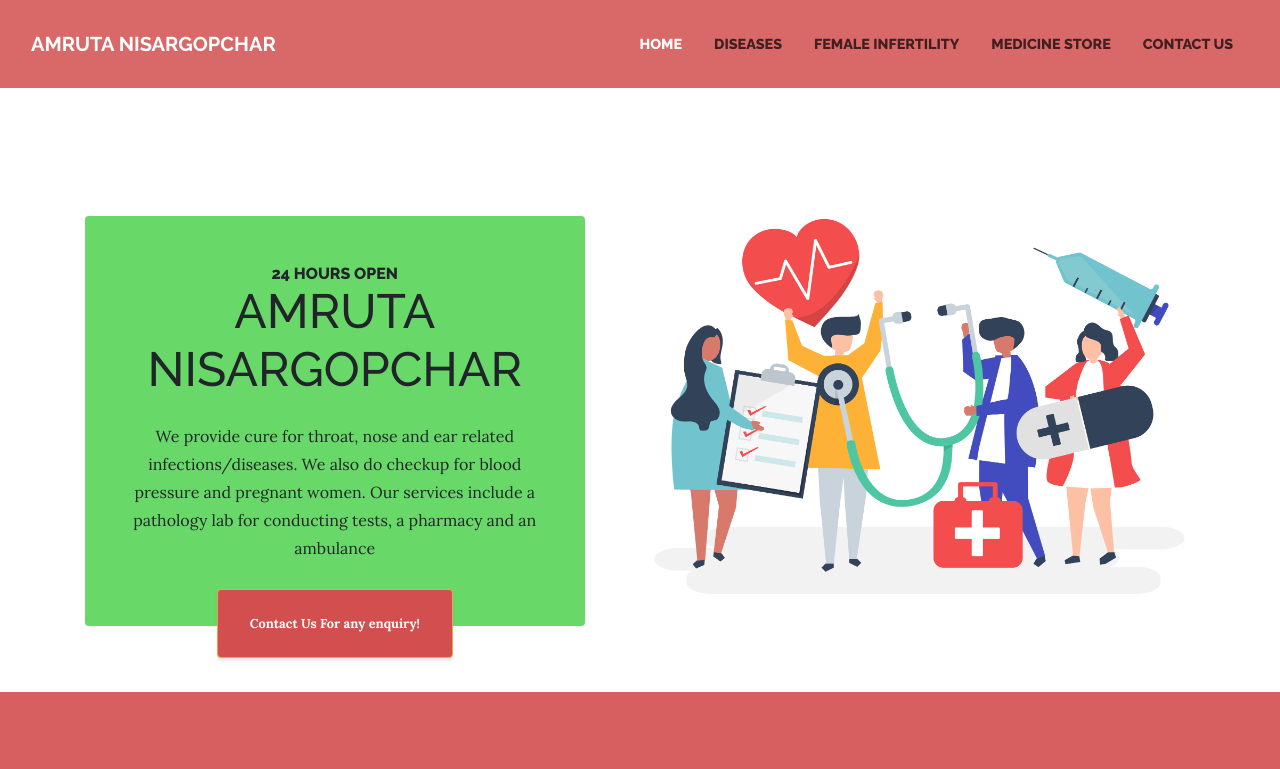
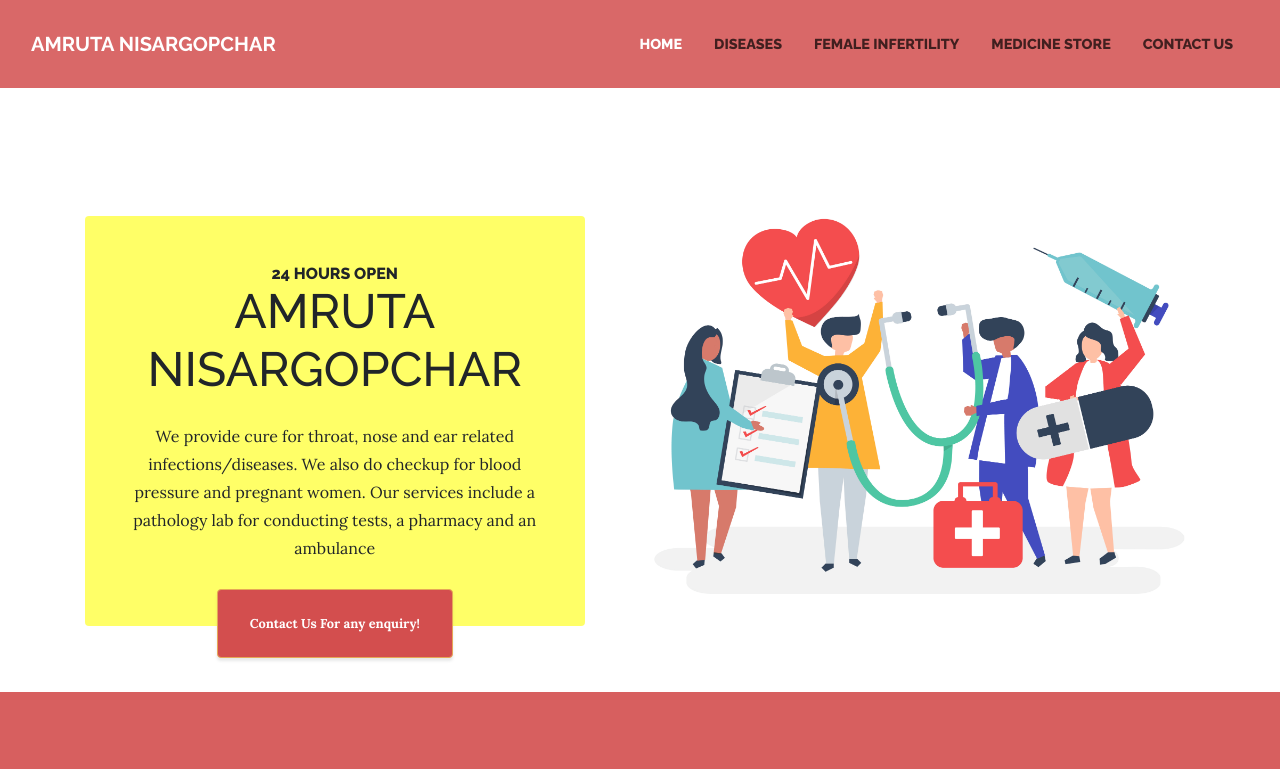
Before and after one commit to abhikrai14/AmrutaHospitalWebsite, a plain HTML site: page index.html in a window 1280 px wide. Shown: the top 769 px of the page. Drawn offline with Linux system fonts and the light colour scheme; a web font is replaced by a local one.

Commit message:
Color change

```diff
--- a/scss/_variables.scss
+++ b/scss/_variables.scss
@@ -13,7 +13,8 @@ $gray-700: #495057 !default;
 $gray-800: #343a40 !default;
 $gray-900: #212529 !default;
 $black: #000 !default;
-$pastelgreen: #4ed34e;
+//$pastelgreen: #4ed34e;
+$pastelgreen: #ffff4d;
 $moderatered: #d34e4e;
 
 $primary: #e6a756 !default;
```
Also changed, not shown: scss/business-casual.css, 1 other file.
